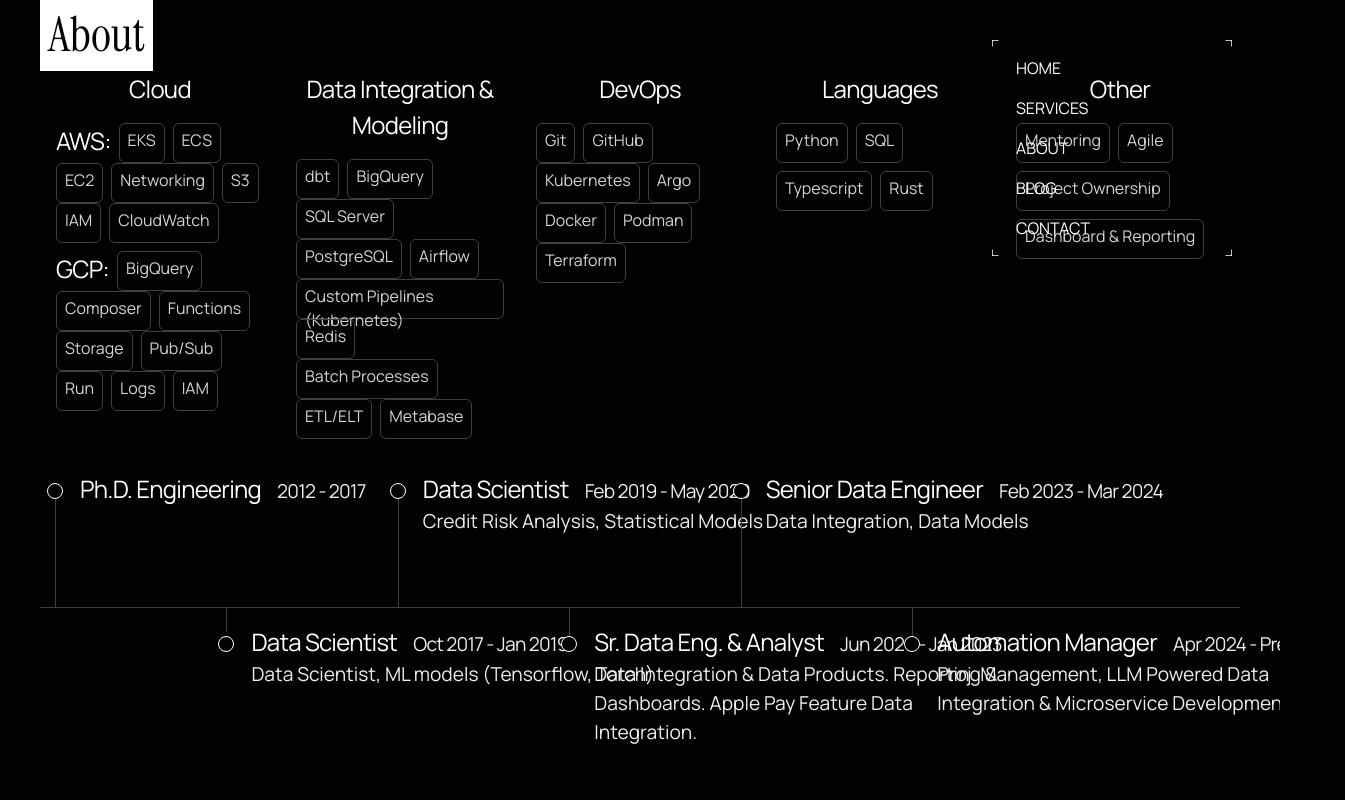
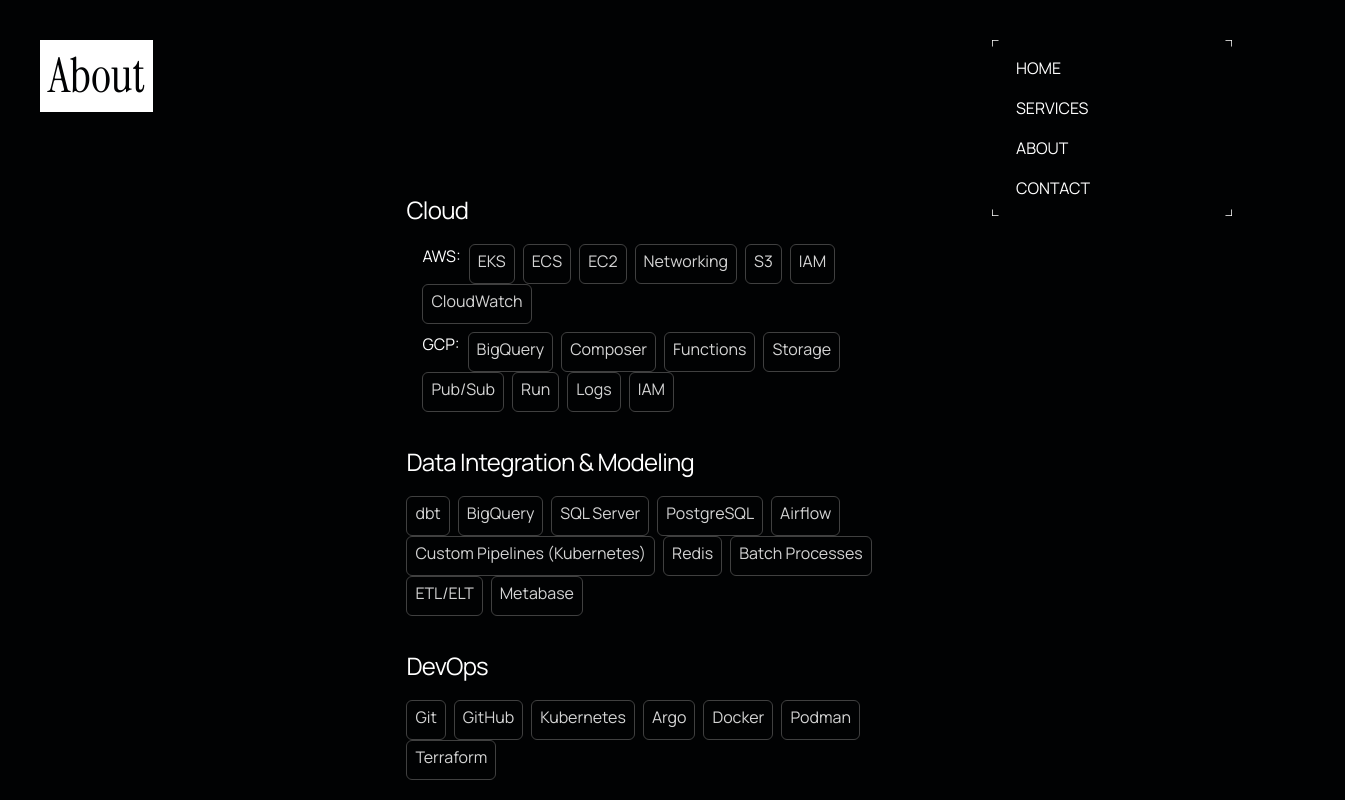
Before and after one commit to gabrielecodes/9bitssystems, a Next.js app: page /about in a window 1280 px wide. Shown: the top 800 px of the page, 1345 px wide, since content can reach past the window. Built offline with nearby package versions, Linux system fonts and the light colour scheme.

Commit message:
change page flow

```diff
--- a/src/app/about/page.tsx
+++ b/src/app/about/page.tsx
@@ -11,7 +11,7 @@
   return (
     <section
       id="about"
-      className="w-full xl:h-screen xl:p-10 text-foreground xl:flex flex-col justify-end selection:bg-blue-neon selection:text-background"
+      className="xl:p-10 text-foreground xl:flex flex-col justify-end selection:bg-blue-neon selection:text-background"
     >
       <h1
         className={`${serif.className} w-fit px-2 text-center inline-block transform bg-foreground text-background font-semibold`}
@@ -19,17 +19,14 @@
         About
       </h1>
 
-      {/* <div className="xl:w-full xl:h-72 xl:block hidden" /> */}
-
-      <div className="mt-10 xl:mt-0 h-full xl:flex flex-col items-end">
+      <div className="my-20 h-full xl:flex flex-col items-end">
         <div className="w-full xl:h-1/2 xl:block hidden"></div>
-        <div className="xl:w-full xl:h-full flex xl:flex-row flex-col gap-x-8 px-4">
+        <div className="xl:w-full xl:h-full gap-x-8 px-4 flex flex-col items-center">
           {/* */}
-          <div className="xl:w-1/5 w-full select-none mb-8">
-            <h3 className="mb-4 text-center">Cloud</h3>
-            <div className="h-60 flex flex-wrap gap-2">
-              <div className="flex flex-wrap gap-x-2">
-                <h3>AWS:</h3>
+          <div className="xl:w-2/5 w-full select-none mb-8">
+            <h3 className="mb-4">Cloud</h3>
+            <div className="ml-4 mb-2 flex flex-wrap gap-x-2">
+              <h4>AWS:</h4>
               <Tool name="EKS" />
               <Tool name="ECS" />
               <Tool name="EC2" />
@@ -38,8 +35,8 @@
               <Tool name="IAM" />
               <Tool name="CloudWatch" />
             </div>
-              <div className="flex flex-wrap gap-x-2">
-                <h3>GCP:</h3>
+            <div className="ml-4 flex flex-wrap gap-x-2">
+              <h4>GCP:</h4>
               <Tool name="BigQuery" />
               <Tool name="Composer" />
               <Tool name="Functions" />
@@ -50,10 +47,9 @@
               <Tool name="IAM" />
             </div>
           </div>
-          </div>
 
-          <div className="xl:w-1/5 w-full select-none mb-8">
-            <h3 className="mb-4 text-center">Data Integration & Modeling</h3>
+          <div className="xl:w-2/5 w-full select-none mb-8">
+            <h3 className="mb-4">Data Integration & Modeling</h3>
             <div className="h-fit flex flex-wrap gap-2">
               <div className="flex flex-wrap gap-x-2">
                 <Tool name="dbt" />
@@ -70,8 +66,8 @@
             </div>
           </div>
 
-          <div className="xl:w-1/5 w-full select-none mb-8">
-            <h3 className="mb-4 text-center">DevOps</h3>
+          <div className="xl:w-2/5 w-full select-none mb-8">
+            <h3 className="mb-4">DevOps</h3>
             <div className="h-fit flex flex-wrap gap-2">
               <div className="flex flex-wrap gap-x-2">
                 <Tool name="Git" />
@@ -85,8 +81,8 @@
             </div>
           </div>
 
-          <div className="xl:w-1/5 w-full select-none mb-8">
-            <h3 className="mb-4 text-center">Languages</h3>
+          <div className="xl:w-2/5 w-full select-none mb-8">
+            <h3 className="mb-4">Languages</h3>
             <div className="h-fit flex flex-wrap gap-2">
               <Tool name="Python" />
               <Tool name="SQL" />
@@ -95,8 +91,8 @@
             </div>
           </div>
 
-          <div className="xl:w-1/5 w-full select-none mb-8">
-            <h3 className="mb-4 text-center">Other</h3>
+          <div className="xl:w-2/5 w-full select-none mb-8">
+            <h3 className="mb-4">Other</h3>
             <div className="h-fit flex flex-wrap gap-2">
               <Tool name="Mentoring" />
               <Tool name="Agile" />
@@ -107,7 +103,7 @@
         </div>
         {/* */}
 
-        <div className="xl:w-full xl:h-full mx-auto xl:flex hidden xl:flex-col items-end justify-end">
+        <div className="mt-40 mx-auto xl:flex hidden xl:flex-col items-end justify-end">
           <div id="top-row" className="xl:w-full w-0 grid grid-cols-7 justify-start items-end border-b border-border">
             <Experience5 className="col-start-1 w-[28rem] h-34 pl-10" />
             <Experience4 className="col-start-3 w-[28rem] h-34 pl-10" />
@@ -133,10 +129,10 @@
   return (
     <div id="exp1" className={cn("xl:mb-0 mb-4 relative group overflow-hidden", className)}>
       <span className="h-12 w-[1px] bg-border absolute z-0 left-[15px] -top-4 xl:block hidden" />
-      <div className="xl:block hidden w-[26rem]l h-full absolute z-10 rounded-md left-10 -top-full group-hover:top-6 bg-background transition-all duration-300 ease-in-out">
+      {/* <div className="xl:block hidden w-[26rem]l h-full absolute z-10 rounded-md left-10 -top-full group-hover:top-6 bg-background transition-all duration-300 ease-in-out">
         I became part of an awesome team in a sunny, warm corner of France—good vibes, great croissants, and LLM-powered
         data pipelines.
-      </div>
+      </div> */}
       <h3 className="relative">
         <div className="w-4 h-4 top-3 -left-[calc(2rem+1px)] absolute rounded-full bg-background border border-foreground flex group-hover:bg-blue-neon group-hover:border-blue-neon transition-color duration-300 ease-in-out" />
         Automation Manager<p className="xl:ml-4 inline-block">Apr 2024 - Present</p>
@@ -150,10 +146,10 @@
   return (
     <div id="exp2" className={cn("xl:mb-0 mb-4 relative group overflow-hidden", className)}>
       <span className="h-[105%] w-[1px] bg-border absolute z-0 left-[15px] top-6 xl:block hidden" />
-      <div className="w-[26rem] h-full absolute z-10 rounded-md left-10 -top-full group-hover:top-2 bg-background transition-all duration-300 ease-in-out">
+      {/* <div className="w-[26rem] h-full absolute z-10 rounded-md left-10 -top-full group-hover:top-2 bg-background transition-all duration-300 ease-in-out">
         I had a great time providing guidance for our GCP architecture and keeping out Kubernetes cluster running all
         while being a regular at the many Friday bar initiatives.
-      </div>
+      </div> */}
       <h3 className="relative">
         <div className="w-4 h-4 top-3 -left-[calc(2rem+1px)] absolute rounded-full bg-background border border-foreground flex group-hover:bg-blue-neon group-hover:border-blue-neon transition-color duration-300 ease-in-out" />
         Senior Data Engineer<p className="xl:ml-4 inline-block">Feb 2023 - Mar 2024</p>
@@ -167,10 +163,10 @@
   return (
     <div id="exp3" className={cn("xl:mb-0 mb-4 relative group overflow-hidden", className)}>
       <span className="h-12 w-[1px] bg-border absolute z-0 left-[15px] -top-4 xl:block hidden" />
-      <div className="xl:block hidden w-[26rem] h-full absolute z-10 rounded-md left-10 -top-full group-hover:top-6 bg-background transition-all duration-300 ease-in-out">
+      {/* <div className="xl:block hidden w-[26rem] h-full absolute z-10 rounded-md left-10 -top-full group-hover:top-6 bg-background transition-all duration-300 ease-in-out">
         Working at a bubbling fintech startup, I doubled the dbt repository size, implemented models for the Apple Pay
         App feature and architected multiple Airflow DAGs as a data engineer.
-      </div>
+      </div> */}
       <h3 className="relative">
         <div className="w-4 h-4 top-3 -left-[calc(2rem+1px)] absolute rounded-full bg-background border border-foreground flex group-hover:bg-blue-neon group-hover:border-blue-neon transition-color duration-300 ease-in-out" />
         Sr. Data Eng. & Analyst<p className="xl:ml-4 inline-block">Jun 2020 - Jan 2023</p>
@@ -184,9 +180,9 @@
   return (
     <div id="exp4" className={cn("xl:mb-0 mb-4 relative group overflow-hidden", className)}>
       <span className="h-[105%] w-[1px] bg-border absolute z-0 left-[15px] top-6 xl:block hidden" />
-      <div className="xl:block hidden w-[26rem] h-full absolute z-10 rounded-md left-10 -top-full group-hover:top-2 bg-background transition-all duration-300 ease-in-out">
+      {/* <div className="xl:block hidden w-[26rem] h-full absolute z-10 rounded-md left-10 -top-full group-hover:top-2 bg-background transition-all duration-300 ease-in-out">
         I continue to work with data and statistical models for a bank. Great learning experience.
-      </div>
+      </div> */}
       <h3 className="relative">
         <div className="w-4 h-4 top-3 -left-[calc(2rem+1px)] absolute rounded-full bg-background border border-foreground flex group-hover:bg-blue-neon group-hover:border-blue-neon transition-color duration-300 ease-in-out" />
         Data Scientist<p className="ml-4 inline-block">Feb 2019 - May 2020</p>
@@ -200,10 +196,10 @@
   return (
     <div id="exp4" className={cn("xl:mb-0 mb-4 relative group overflow-hidden", className)}>
       <span className="h-12 w-[1px] bg-border absolute z-0 left-[15px] -top-6 xl:block hidden" />
-      <div className="xl:block hidden  w-[26rem] h-full absolute z-10 rounded-md left-10 -top-full group-hover:top-6 bg-background transition-all duration-300 ease-in-out">
+      {/* <div className="xl:block hidden  w-[26rem] h-full absolute z-10 rounded-md left-10 -top-full group-hover:top-6 bg-background transition-all duration-300 ease-in-out">
         First assignment after completing my studies. I start out as aspiring data scientist working with Tensorflow and
         Torch.
-      </div>
+      </div> */}
       <h3 className="relative">
         <div className="w-4 h-4 top-3 -left-[calc(2rem+1px)] absolute rounded-full bg-background border border-foreground xl:flex group-hover:bg-blue-neon group-hover:border-blue-neon transition-color duration-300 ease-in-out" />
         Data Scientist<p className="ml-4 inline-block">Oct 2017 - Jan 2019</p>
@@ -217,9 +213,9 @@
   return (
     <div id="exp5" className={cn("xl:mb-0 mb-4 relative group overflow-hidden", className)}>
       <span className="h-[105%] w-[1px] bg-border absolute z-0 left-[15px] top-6 xl:block hidden" />
-      <div className="xl:block hidden w-[26rem]l h-full absolute z-10 rounded-md left-10 -top-full group-hover:top-2 bg-background transition-all duration-300 ease-in-out">
+      {/* <div className="xl:block hidden w-[26rem]l h-full absolute z-10 rounded-md left-10 -top-full group-hover:top-2 bg-background transition-all duration-300 ease-in-out">
         Great times & friends. Ph.D. in Electromagnetic Field Theory.
-      </div>
+      </div> */}
       <h3 className="relative">
         <div className="w-4 h-4 top-3 -left-[calc(2rem+1px)] absolute rounded-full bg-background border border-foreground flex group-hover:bg-blue-neon group-hover:border-blue-neon transition-color duration-300 ease-in-out" />
         Ph.D. Engineering<p className="ml-4 inline-block">2012 - 2017</p>
--- a/src/app/blog/page.tsx
+++ b/src/app/blog/page.tsx
@@ -19,7 +19,7 @@
   return (
     <section
       id="blog"
-      className="w-full xl:h-screen xl:p-10 xl:flex xl:flex-col text-foreground selection:bg-blue-neon selection:text-background"
+      className="w-full xl:h-fit xl:p-10 xl:flex xl:flex-col text-foreground selection:bg-blue-neon selection:text-background"
     >
       <h1
         className={`${serif.className} w-fit px-2 text-center inline-block transform bg-foreground text-background font-semibold`}
--- a/src/app/components/backgroundvideo.tsx
+++ b/src/app/components/backgroundvideo.tsx
@@ -73,9 +73,8 @@
   return (
     <video
       ref={videoRef}
-      className={`absolute top-0 left-0 w-full h-full object-cover z-[-1] transition-opacity duration-1000 ${
-        isVisible ? "opacity-100" : "opacity-0"
-      }`}
+      className={`absolute top-0 left-0 w-full h-full object-cover z-[-1] transition-opacity duration-1000 ${isVisible ? "opacity-100" : "opacity-0"
+        }`}
       muted
       playsInline
       preload="auto"
--- a/src/app/globals.css
+++ b/src/app/globals.css
@@ -29,6 +29,13 @@
 
 .styro {
   font-family: 'Styro', sans-serif;
+}
+
+html body {
+  box-sizing: border-box;
+  margin: 0;
+  padding: 0;
+  width: 100vw;
 }
 
 /* @media (prefers-color-scheme: dark) {
--- a/src/app/hero.tsx
+++ b/src/app/hero.tsx
@@ -10,7 +10,7 @@
 
 function Hero() {
   return (
-    <section className="w-full h-full xl:p-10 p-2 flex xl:flex-row flex-col relative">
+    <section className="h-screen xl:p-10 p-2 flex xl:flex-row flex-col relative">
       <BackgroundVideo />
       <div className="xl:w-1/2 w-full xl:h-full h-3/4 flex flex-col justify-between">
         <div>
--- a/src/app/layout.tsx
+++ b/src/app/layout.tsx
@@ -3,6 +3,7 @@
 import "./globals.css";
 import { Metadata } from "next";
 import { Nav } from "./nav";
+import { Hero } from "./hero";
 
 const font = Manrope({
   weight: "variable",
@@ -18,9 +19,9 @@
 }>) {
   return (
     <html lang="en">
-      <body className={`${font.className} w-screen h-screen bg-background antialiased`}>
+      <body className={`${font.className} w-screen bg-background antialiased overflow-x-hidden`}>
         <Nav />
-        <main className="w-screen xl:h-full h-[calc(100vh-3.5rem)] text-foreground selection:bg-blue-neon selection:text-background overflow-x-hidden">
+        <main className="text-foreground selection:bg-blue-neon selection:text-background">
           {children}
         </main>
       </body>
--- a/src/app/nav.tsx
+++ b/src/app/nav.tsx
@@ -29,25 +29,25 @@
       <div className="w-full h-full pr-4 flex items-center justify-between">
         <ul className="w-full h-full flex items-center gap-x-4 justify-end ">
           <li className="h-full flex items-center">
-            <Link href={"/services"} className="flex items-center">
+            <Link href={"#services"} className="flex items-center">
               Services
             </Link>
           </li>
           <li className="h-full flex items-center">
-            <Link href={"/about"} className="flex items-center">
+            <Link href={"#about"} className="flex items-center">
               About
             </Link>
           </li>
           <li className="h-full flex items-center">
+            <Link href={"#contact"} className="flex items-center">
+              Contact
+            </Link>
+          </li>
+          {/* <li className="h-full flex items-center">
             <Link href={"/blog"} className="flex items-center">
               Blog
             </Link>
-          </li>
-          <li className="h-full flex items-center">
-            <Link href={"/contact"} className="flex items-center">
-              Contact
-            </Link>
-          </li>
+          </li> */}
         </ul>
       </div>
     </nav>
@@ -81,7 +81,7 @@
           </li>
           <li className="w-full h-full">
             <Link
-              href={"/services"}
+              href={"#services"}
               className="w-full h-10 flex items-center hover:text-background hover:bg-blue-neon hover:animate-[neon-blink_5s_infinite_alternate] group/services p-4 rounded-md"
             >
               SERVICES
@@ -92,7 +92,7 @@
           </li>
           <li className="w-full h-full">
             <Link
-              href={"/about"}
+              href={"#about"}
               className="w-full h-10 flex items-center group/about hover:text-background hover:bg-blue-neon hover:animate-[neon-blink_5s_infinite_alternate] p-4 rounded-md"
             >
               ABOUT
@@ -101,7 +101,18 @@
               </span>
             </Link>
           </li>
-          <li className="w-full h-full">
+          <li className="w-full h-full flex items-center">
+            <Link
+              href={"#contact"}
+              className="w-full h-10 flex items-center group/contact hover:text-background hover:bg-blue-neon hover:animate-[neon-blink_5s_infinite_alternate] p-4 rounded-md"
+            >
+              CONTACT
+              <span className="w-8 h-8 ml-3 absolute left-full flex justify-center transition-all duration-[400ms] ease-in-out group-hover/ group-hover/contact:left-24">
+                &rarr;
+              </span>
+            </Link>
+          </li>
+          {/* <li className="w-full h-full">
             <Link
               href={"/blog"}
               className="w-full h-10 flex items-center group/blog hover:text-background hover:bg-blue-neon hover:animate-[neon-blink_5s_infinite_alternate] p-4 rounded-md"
@@ -111,18 +122,7 @@
                 &rarr;
               </span>
             </Link>
-          </li>
-          <li className="w-full h-full flex items-center">
-            <Link
-              href={"/contact"}
-              className="w-full h-10 flex items-center group/contact hover:text-background hover:bg-blue-neon hover:animate-[neon-blink_5s_infinite_alternate] p-4 rounded-md"
-            >
-              CONTACT
-              <span className="w-8 h-8 ml-3 absolute left-full flex justify-center transition-all duration-[400ms] ease-in-out group-hover/ group-hover/contact:left-24">
-                &rarr;
-              </span>
-            </Link>
-          </li>
+          </li> */}
         </ul>
       </div>
     </nav>
--- a/src/app/page.tsx
+++ b/src/app/page.tsx
@@ -1,5 +1,31 @@
 import { Hero } from "./hero";
+import Services from "./services/page";
+import Experience from "./about/page";
+import Blog from "./blog/page";
+import Contact from "./contact/page";
+import { Instrument_Serif } from "next/font/google";
+
+const serif = Instrument_Serif({
+  weight: "400",
+  subsets: ["latin"],
+  variable: "--font-serif",
+});
+
 
 export default function Home() {
-  return <Hero />;
+
+  return (
+    <>
+      <Hero />
+      <div className="w-0 xl:h-20 h-10"></div>
+      <Services />
+      <div className="w-0 xl:h-20 h-10"></div>
+      <Experience />
+      <div className="xl:h-20 h-10"></div>
+      <Contact />
+      <div className="xl:h-20 h-10"></div>
+      {/* <Blog />
+      <div className="xl:h-20 h-10"></div> */}
+    </>
+  )
 }
```
Also changed, not shown: src/app/services/page.tsx (+21 -7 lines). Lines whose indentation alone changed are shown as unchanged.
